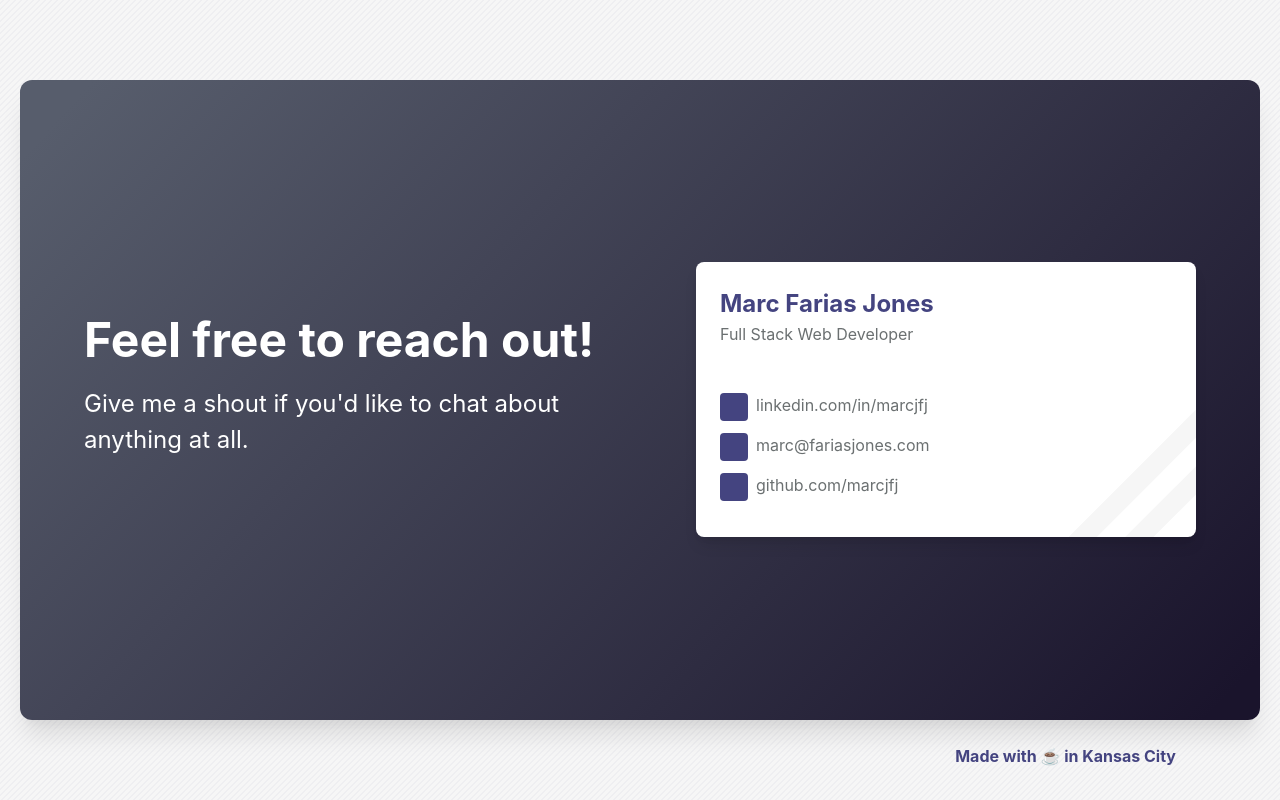
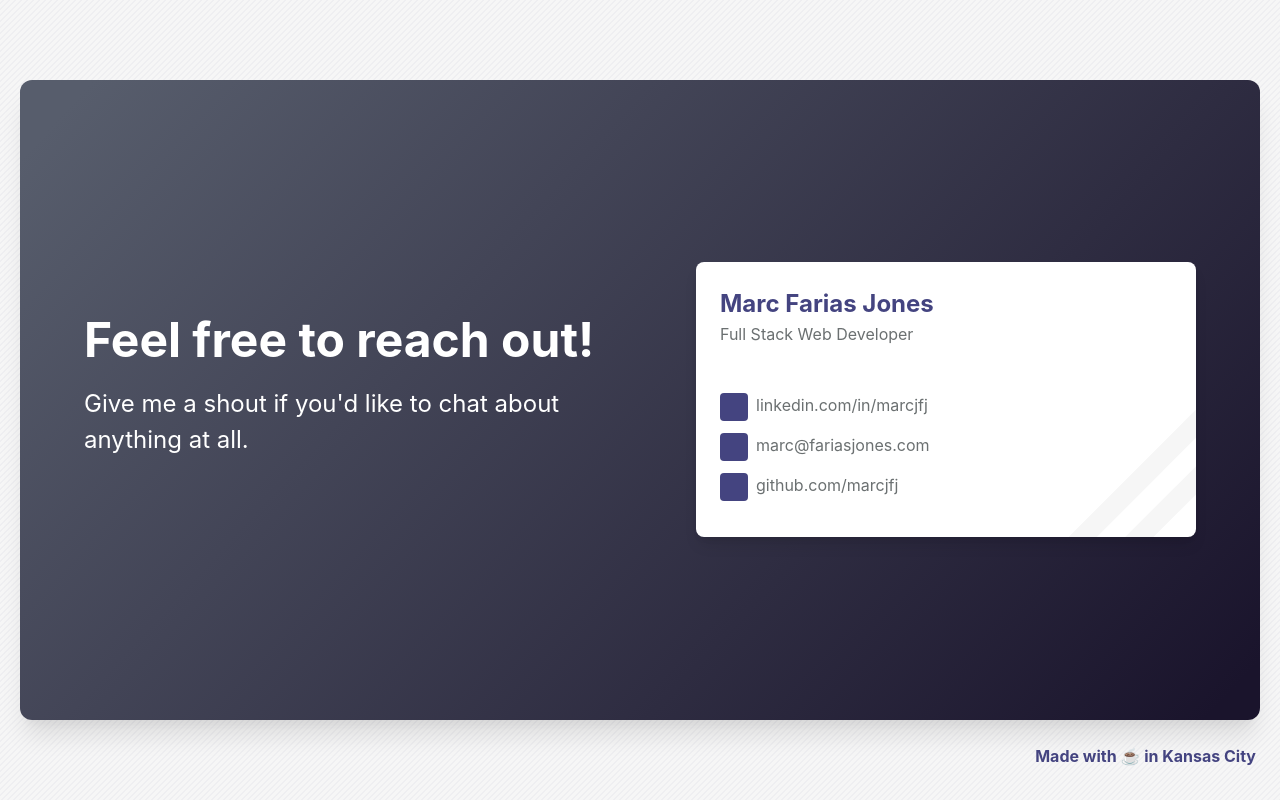
Before and after one commit to marcjfj/portfolio2021, a React (Create React App) app: page / in a window 1280 px wide. Shown: the part 3674-4474 px from the top of the page. Built offline with nearby package versions, Linux system fonts and the light colour scheme.

Commit message:
fix footer

```diff
--- a/src/App.css
+++ b/src/App.css
@@ -75,7 +75,7 @@ body {
 }
 .made-in {
   position: absolute;
-  right: 2.5rem;
+  right: 0;
   bottom: 2rem;
 }
 
--- a/src/components/Footer.tsx
+++ b/src/components/Footer.tsx
@@ -35,8 +35,8 @@ const Footer = ({ scrollPos }: propTypes) => {
           </motion.div>
         ) : null}
       </motion.div>
-      <div className="container">
-        <motion.p className="made-in text-white font-bold md:text-brand-dark md:pr-16 mt-8">
+      <div className="container relative">
+        <motion.p className="made-in text-white font-bold md:text-brand-dark pr-14 md:pr-6 mt-8">
           Made with ☕️ in Kansas City
         </motion.p>
       </div>
```
Also changed, not shown: 1 other file (tests, documents, lock files or other folders).
